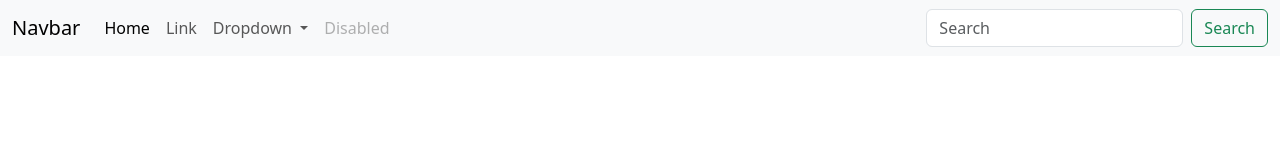
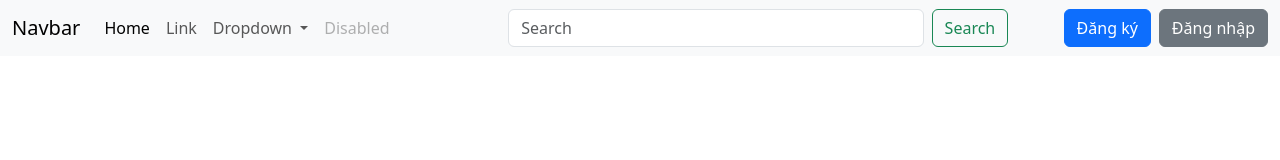
Before and after one commit to VuTruongIT/MM-Mart, a plain HTML site: page index/HomePage.html in a window 1280 px wide. Drawn offline with nearby package versions, Linux system fonts and the light colour scheme.

Commit message:
Update HomePage.html

```diff
--- a/index/HomePage.html
+++ b/index/HomePage.html
@@ -7,7 +7,7 @@
     <link href="https://cdn.jsdelivr.net/npm/bootstrap@5.3.3/dist/css/bootstrap.min.css" rel="stylesheet" integrity="sha384-QWTKZyjpPEjISv5WaRU9OFeRpok6YctnYmDr5pNlyT2bRjXh0JMhjY6hW+ALEwIH" crossorigin="anonymous">
   </head>
   <body>
-    <nav class="navbar navbar-expand-lg bg-body-tertiary">
+    <nav class="navbar navbar-expand-lg bg-body-tertiary ">
       <div class="container-fluid">
         <a class="navbar-brand" href="#">Navbar</a>
         <button class="navbar-toggler" type="button" data-bs-toggle="collapse" data-bs-target="#navbarSupportedContent" aria-controls="navbarSupportedContent" aria-expanded="false" aria-label="Toggle navigation">
@@ -27,7 +27,7 @@
               </a>
               <ul class="dropdown-menu">
                 <li><a class="dropdown-item" href="#">Action</a></li>
-                  <li><a class="dropdown-item" href="#">Another action</a></li>
+                <li><a class="dropdown-item" href="#">Another actionz</a></li>
                 <li><hr class="dropdown-divider"></li>
                 <li><a class="dropdown-item" href="#">Something else here</a></li>
               </ul>
@@ -36,14 +36,19 @@
               <a class="nav-link disabled" aria-disabled="true">Disabled</a>
             </li>
           </ul>
-            <form class="d-flex" role="search">
+          <form class="d-flex mx-auto" role="search" style="flex-grow: 1; max-width: 500px;">
             <input class="form-control me-2" type="search" placeholder="Search" aria-label="Search">
             <button class="btn btn-outline-success" type="submit">Search</button>
           </form>
+          <div class="d-flex">
+            <button class="btn btn-primary me-2" type="button">Đăng ký</button>
+            <button class="btn btn-secondary" type="button">Đăng nhập</button>
+          </div>
         </div>
       </div>
     </nav>
 
+
     <script src="https://cdn.jsdelivr.net/npm/bootstrap@5.3.3/dist/js/bootstrap.bundle.min.js" integrity="sha384-YvpcrYf0tY3lHB60NNkmXc5s9fDVZLESaAA55NDzOxhy9GkcIdslK1eN7N6jIeHz" crossorigin="anonymous"></script>
   </body>
 </html>
```
Lines whose indentation alone changed are shown as unchanged.
